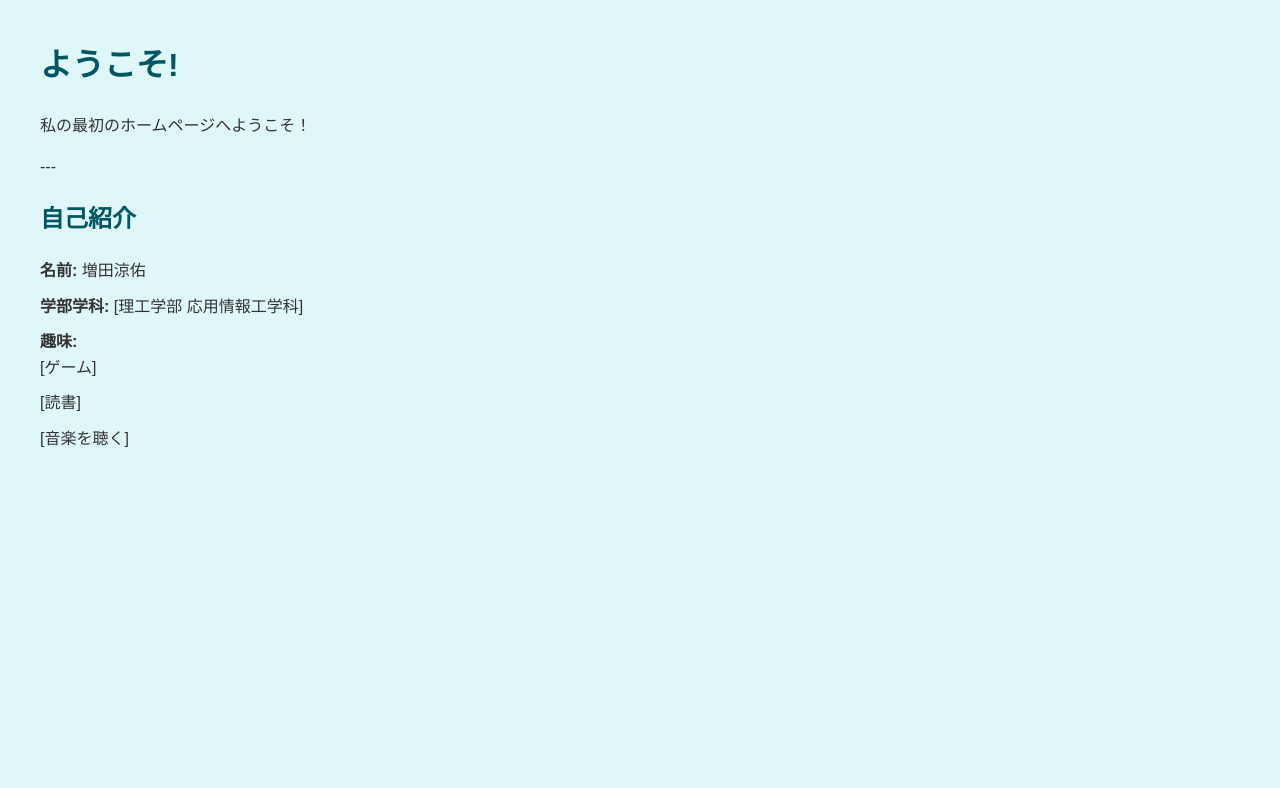
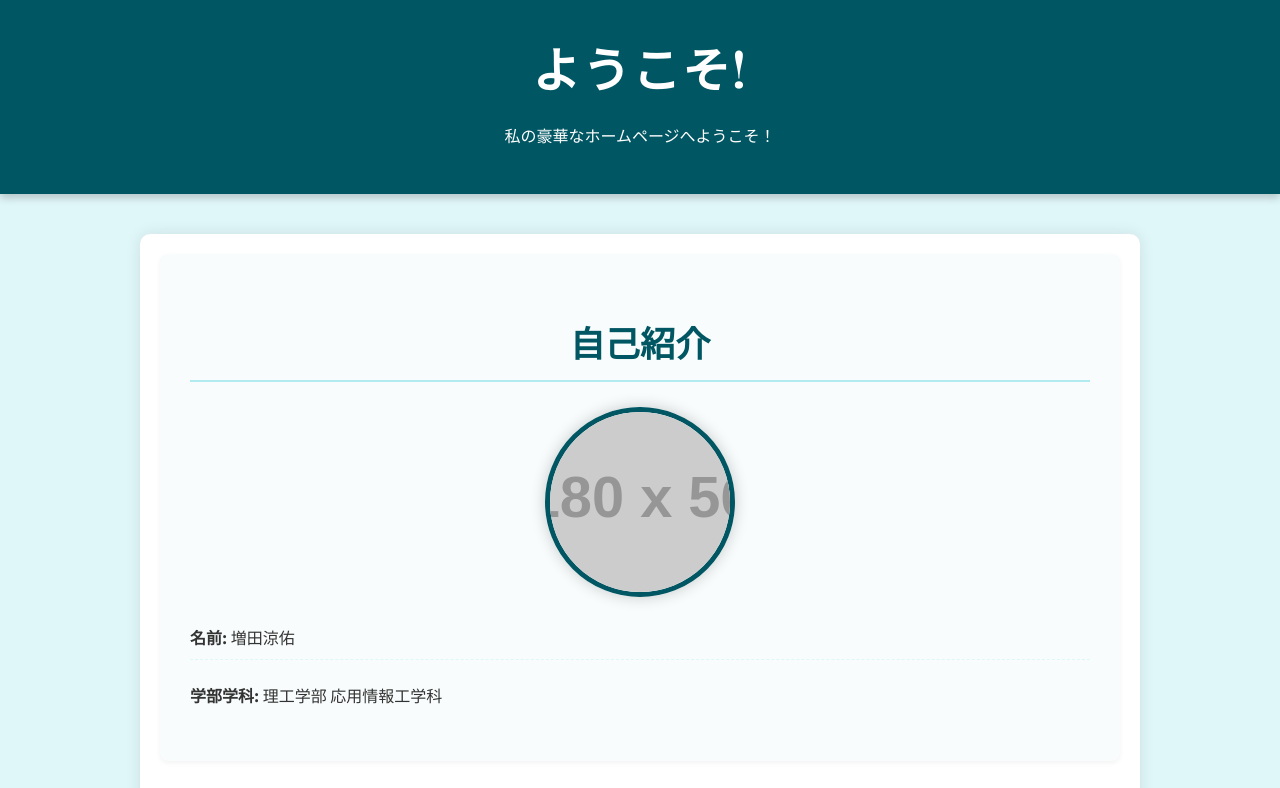
Before and after one commit to masuda-ryousuke/my-first-webpage, a plain HTML site: page index.html in a window 1280 px wide. Shown: the top 788 px of the page. Drawn offline with nearby package versions, Linux system fonts and the light colour scheme; placeholder pictures from the web are drawn by us.

Commit message:
Update index.html

```diff
--- a/index.html
+++ b/index.html
@@ -3,47 +3,144 @@
 <head>
     <meta charset="UTF-8">
     <meta name="viewport" content="width=device-width, initial-scale=1.0">
-    <title>私の最初のホームページ</title>
+    <title>私の豪華なホームページ</title>
+    <link href="https://fonts.googleapis.com/css2?family=Noto+Sans+JP:wght@400;700&family=Playfair+Display:wght@700&display=swap" rel="stylesheet">
     <style>
         body {
             background-color: #e0f7fa; /* 薄い青色 */
             color: #333333; /* 濃い灰色 */
-            font-family: 'Arial', sans-serif; /* フォントを指定 */
-            margin: 40px;
+            font-family: 'Noto Sans JP', sans-serif; /* 新しいフォントを指定 */
+            margin: 0; /* マージンをリセット */
             line-height: 1.6;
+            overflow-x: hidden; /* 横スクロールバーを防ぐ */
         }
-        h1 {
-            color: #005662; /* 見出しの色を調整 */
+
+        header {
+            background-color: #005662;
+            color: #ffffff;
+            padding: 30px 0;
+            text-align: center;
+            box-shadow: 0 4px 8px rgba(0, 0, 0, 0.2);
         }
+
+        header h1 {
+            font-family: 'Playfair Display', serif; /* タイトル専用のフォント */
+            font-size: 3em;
+            margin: 0;
+            letter-spacing: 2px;
+        }
+
+        .container {
+            max-width: 960px;
+            margin: 40px auto;
+            padding: 20px;
+            background-color: #ffffff;
+            border-radius: 10px;
+            box-shadow: 0 0 15px rgba(0, 0, 0, 0.1);
+        }
+
+        section {
+            padding: 30px;
+            margin-bottom: 30px;
+            border-radius: 8px;
+            background-color: #f8fcfc; /* セクションの背景色 */
+            box-shadow: 0 2px 5px rgba(0, 0, 0, 0.05);
+        }
+
         h2 {
             color: #005662;
+            font-size: 2.2em;
+            border-bottom: 2px solid #b2ebf2; /* 下線を追加 */
+            padding-bottom: 10px;
+            margin-bottom: 25px;
+            text-align: center;
         }
+
         ul {
-            list-style-type: none; /* リストの黒丸を削除 */
+            list-style-type: none;
             padding: 0;
+            margin: 0;
         }
+
         li {
+            margin-bottom: 15px;
+            padding: 8px 0;
+            border-bottom: 1px dashed #e0f7fa;
+        }
+
+        li:last-child {
+            border-bottom: none;
+        }
+
+        .profile-image {
+            display: block;
+            margin: 0 auto 20px auto;
+            width: 180px;
+            height: 180px;
+            border-radius: 50%; /* 丸い画像 */
+            object-fit: cover;
+            border: 5px solid #005662;
+            box-shadow: 0 0 15px rgba(0, 0, 0, 0.2);
+            transition: transform 0.3s ease-in-out; /* ホバーアニメーション */
+        }
+
+        .profile-image:hover {
+            transform: scale(1.05) rotate(3deg);
+        }
+
+        .hobby-list li {
+            background-color: #e0f7fa;
+            padding: 10px 20px;
             margin-bottom: 10px;
+            border-radius: 5px;
+            transition: background-color 0.3s ease, transform 0.3s ease;
+            text-align: center;
+        }
+
+        .hobby-list li:hover {
+            background-color: #b2ebf2; /* ホバー時の色 */
+            transform: translateY(-3px); /* わずかに上に移動 */
+            box-shadow: 0 4px 8px rgba(0, 0, 0, 0.1);
+        }
+
+        footer {
+            background-color: #005662;
+            color: #ffffff;
+            text-align: center;
+            padding: 20px 0;
+            margin-top: 50px;
+            box-shadow: 0 -4px 8px rgba(0, 0, 0, 0.2);
         }
     </style>
 </head>
 <body>
-    <h1>ようこそ!</h1>
-    <p>私の最初のホームページへようこそ！</p>
+    <header>
+        <h1>ようこそ!</h1>
+        <p>私の豪華なホームページへようこそ！</p>
+    </header>
 
-    ---
+    <div class="container">
+        <section>
+            <h2>自己紹介</h2>
+            <img src="https://via.placeholder.com/180/005662/FFFFFF?text=YOUR+PHOTO" alt="あなたの写真" class="profile-image">
+            <ul>
+                <li><strong>名前:</strong> 増田涼佑</li>
+                <li><strong>学部学科:</strong> 理工学部 応用情報工学科</li>
+            </ul>
+        </section>
 
-    <h2>自己紹介</h2>
-    <ul>
-        <li><strong>名前:</strong> 増田涼佑</li>
-        <li><strong>学部学科:</strong> [理工学部 応用情報工学科]</li>
-        <li><strong>趣味:</strong>
-            <ul>
-                <li>[ゲーム]</li>
-                <li>[読書]</li>
-                <li>[音楽を聴く]</li>
+        <section>
+            <h2>趣味</h2>
+            <ul class="hobby-list">
+                <li>ゲーム</li>
+                <li>読書</li>
+                <li>音楽を聴く</li>
             </ul>
-        </li>
-    </ul>
+        </section>
+    </div>
+
+    <footer>
+        <p>&copy; 2025 増田涼佑. All rights reserved.</p>
+    </footer>
 </body>
 </html>
```
